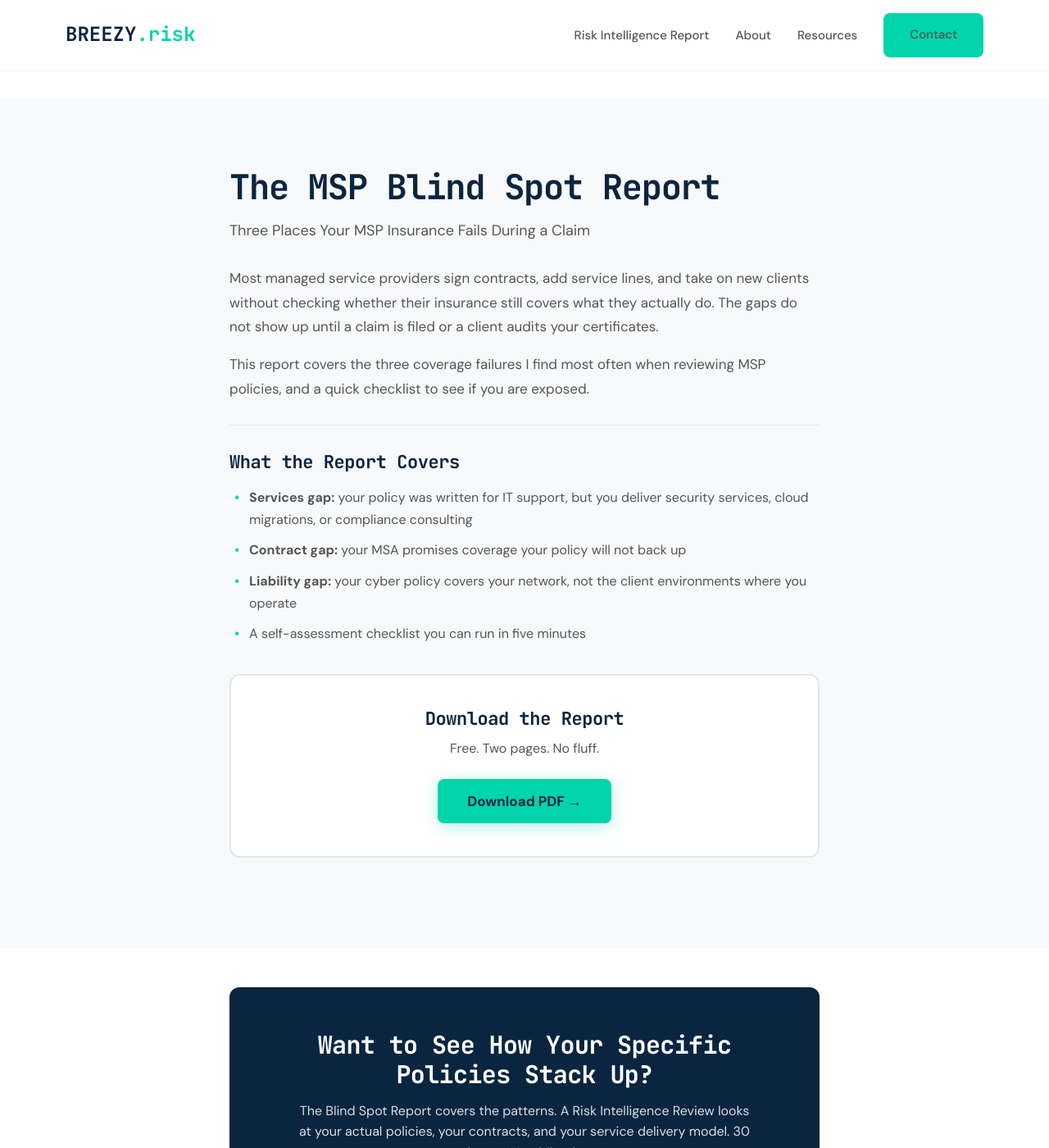
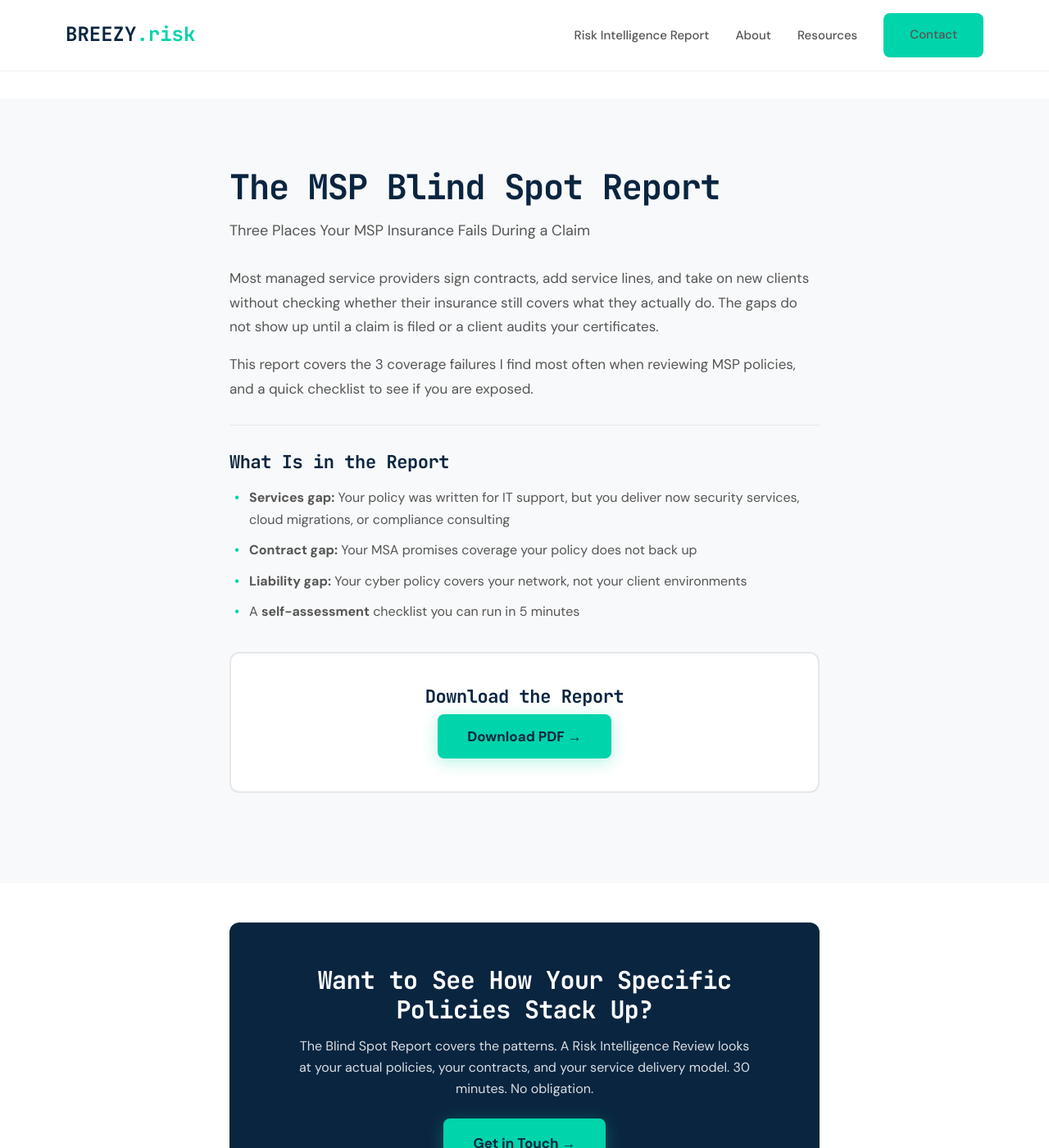
Before and after one commit to joeproe1/breezyins.com, a Jekyll site: the page built from blind-spot-report.html, in a window 1280 px wide and 1400 px high. Shown: the whole window at 82% size. Built offline with Jekyll 4.4.1, drawn with Linux system fonts in a browser that asks for light colours; some of the changed text lies outside the part shown.

Commit message:
Polish Blind Spot Report page copy
Use digit for 3, sharpen section heading, capitalize gap descriptions,
bold self-assessment, remove tagline and footer contact line from CTA.

Co-Authored-By: Claude Opus 4.6 <noreply@anthropic.com>

```diff
--- a/blind-spot-report.html
+++ b/blind-spot-report.html
@@ -346,24 +346,23 @@ permalink: /blind-spot-report/
           Most managed service providers sign contracts, add service lines, and take on new clients without checking whether their insurance still covers what they actually do. The gaps do not show up until a claim is filed or a client audits your certificates.
         </p>
         <p>
-          This report covers the three coverage failures I find most often when reviewing MSP policies, and a quick checklist to see if you are exposed.
+          This report covers the 3 coverage failures I find most often when reviewing MSP policies, and a quick checklist to see if you are exposed.
         </p>
       </div>
 
       <div class="bsr-contents">
-        <h2>What the Report Covers</h2>
+        <h2>What Is in the Report</h2>
         <ul>
-          <li><strong>Services gap:</strong> your policy was written for IT support, but you deliver security services, cloud migrations, or compliance consulting</li>
-          <li><strong>Contract gap:</strong> your MSA promises coverage your policy will not back up</li>
-          <li><strong>Liability gap:</strong> your cyber policy covers your network, not the client environments where you operate</li>
-          <li>A self-assessment checklist you can run in five minutes</li>
+          <li><strong>Services gap:</strong> Your policy was written for IT support, but you deliver now security services, cloud migrations, or compliance consulting</li>
+          <li><strong>Contract gap:</strong> Your MSA promises coverage your policy does not back up</li>
+          <li><strong>Liability gap:</strong> Your cyber policy covers your network, not your client environments</li>
+          <li>A <strong>self-assessment</strong> checklist you can run in 5 minutes</li>
         </ul>
       </div>
 
       <!-- Download Section -->
       <div class="bsr-download" id="bsr-download-section">
         <h2>Download the Report</h2>
-        <p class="bsr-download-sub">Free. Two pages. No fluff.</p>
         <button class="btn-download" id="bsr-download-btn" onclick="bsrShowLeadForm()">Download PDF &rarr;</button>
       </div>
 
@@ -411,7 +410,6 @@ permalink: /blind-spot-report/
       <a href="{{ '/contact/' | relative_url }}" class="btn-accent">
         Get in Touch &rarr;
       </a>
-      <p class="bsr-cta-foot">Or email <a href="mailto:{{ site.email }}" style="color:rgba(255,255,255,.85);">{{ site.email }}</a> | call <a href="tel:+17174907670" style="color:rgba(255,255,255,.85);">{{ site.phone }}</a></p>
     </div>
   </div>
 </section>
```
